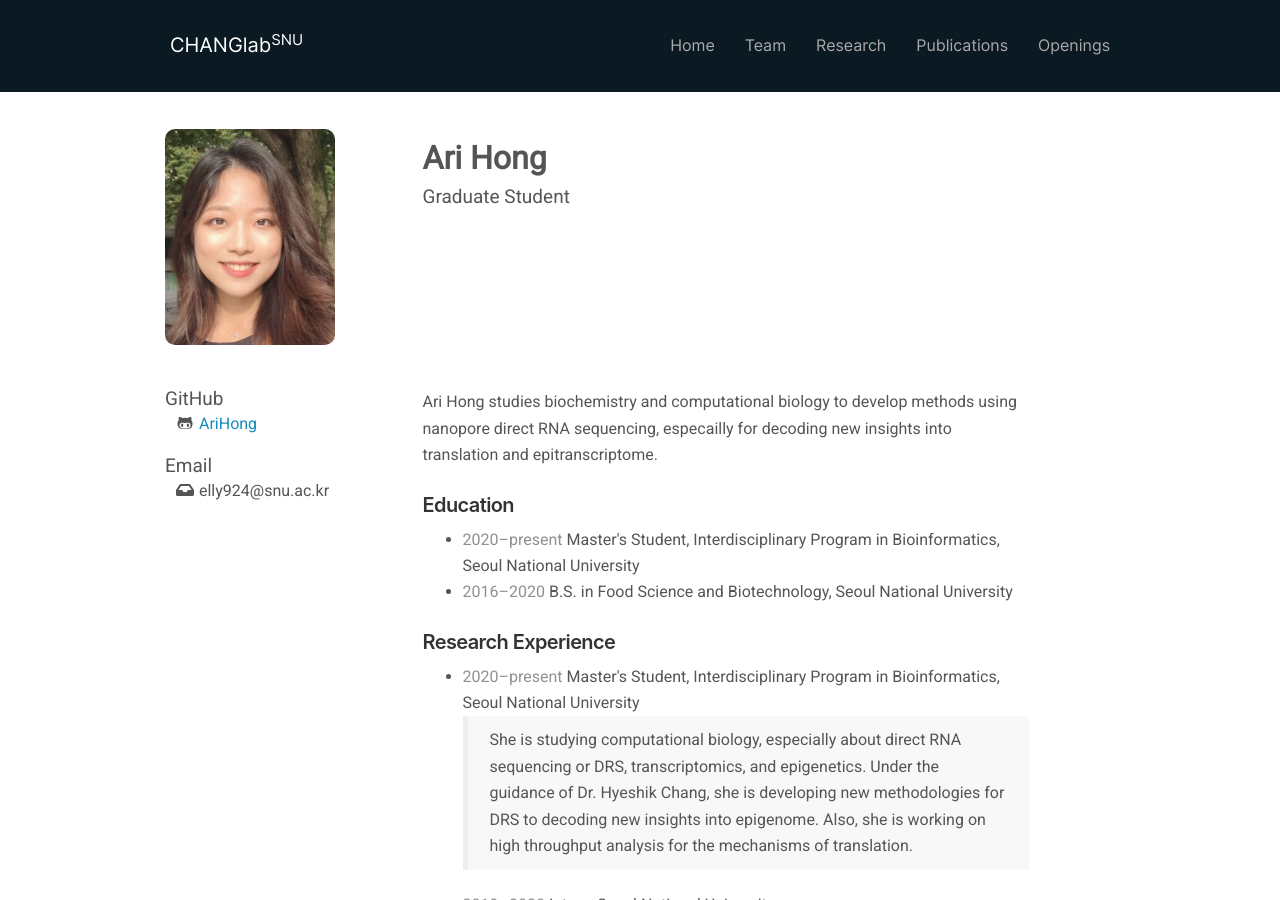
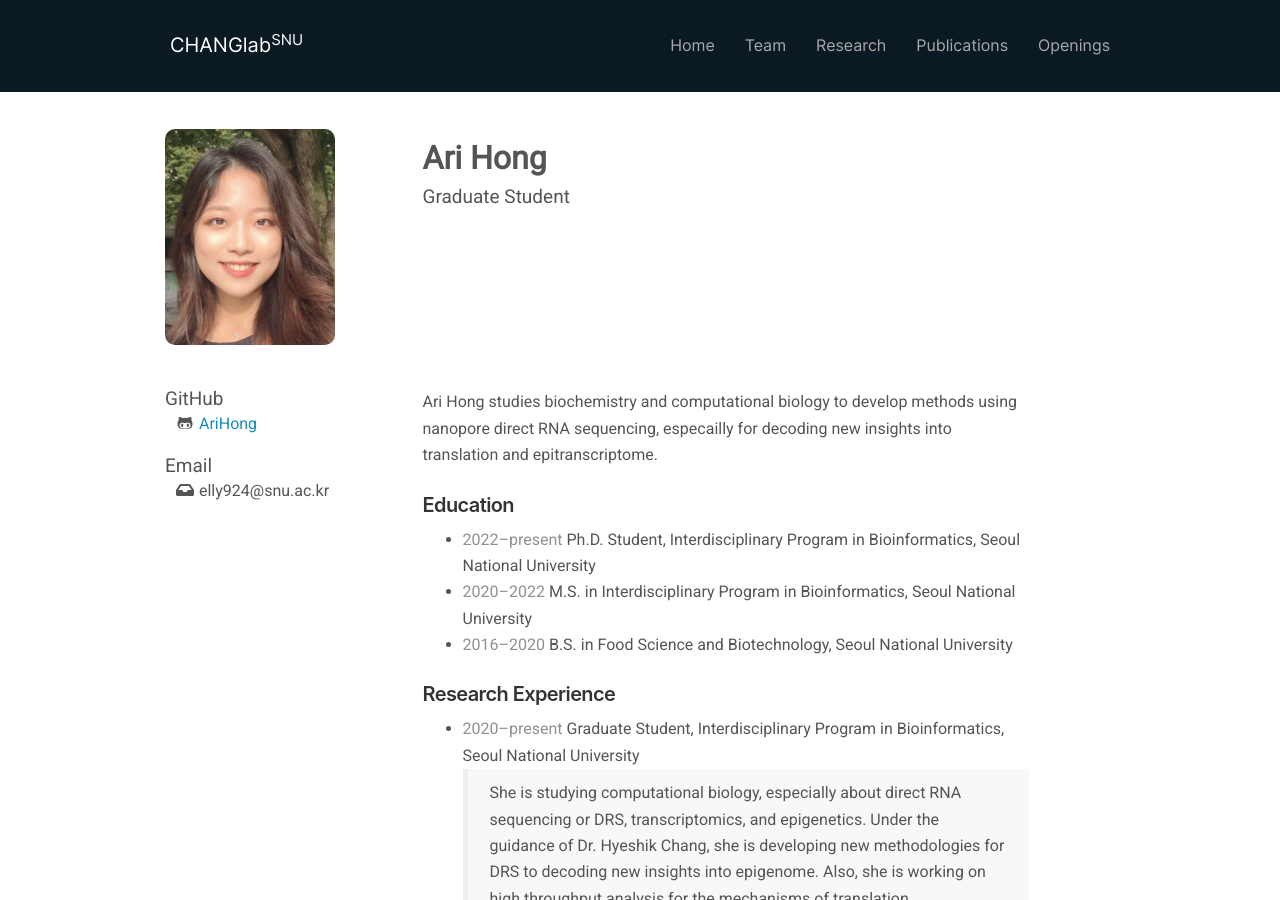
Before and after one commit to ChangLabSNU/ChangLabSNU.github.io, a Jekyll site: the page built from _pages/team/ari-hong.md, in a window 1280 px wide and 900 px high. Built offline with Jekyll 4.4.1, drawn with Linux system fonts in a browser that asks for light colours; nearby versions of some CDN libraries; some web fonts are replaced.

Commit message:
Update Ari's status.

```diff
--- a/_pages/team/ari-hong.md
+++ b/_pages/team/ari-hong.md
@@ -20,7 +20,8 @@ new insights into translation and epitranscriptome.
 #### Education
 
 <ul class="chronological">
-  <li><span>2020–present</span> Master's Student, Interdisciplinary Program in Bioinformatics, Seoul National University</li>
+  <li><span>2022–present</span> Ph.D. Student, Interdisciplinary Program in Bioinformatics, Seoul National University</li>
+  <li><span>2020–2022</span> M.S. in Interdisciplinary Program in Bioinformatics, Seoul National University</li>
   <li><span>2016–2020</span> B.S. in Food Science and Biotechnology, Seoul National University</li>
 </ul>
 
@@ -28,7 +29,7 @@ new insights into translation and epitranscriptome.
 #### Research Experience
 
 <ul class="chronological">
-  <li><span>2020–present</span> Master's Student, Interdisciplinary
+  <li><span>2020–present</span> Graduate Student, Interdisciplinary
   Program in Bioinformatics, Seoul National University<br/>
   <blockquote>She is studying computational biology, especially about
   direct RNA sequencing or DRS, transcriptomics, and epigenetics. Under
```
